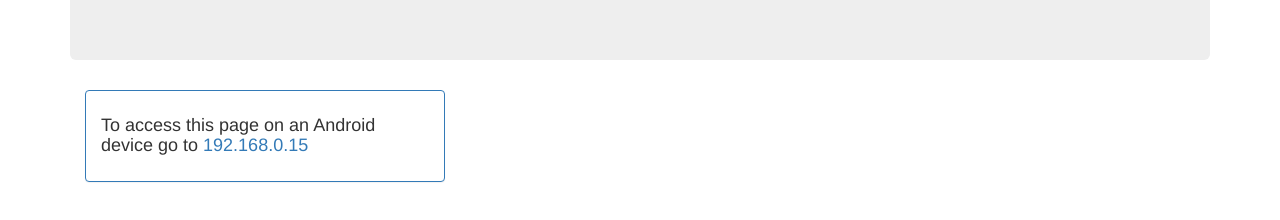
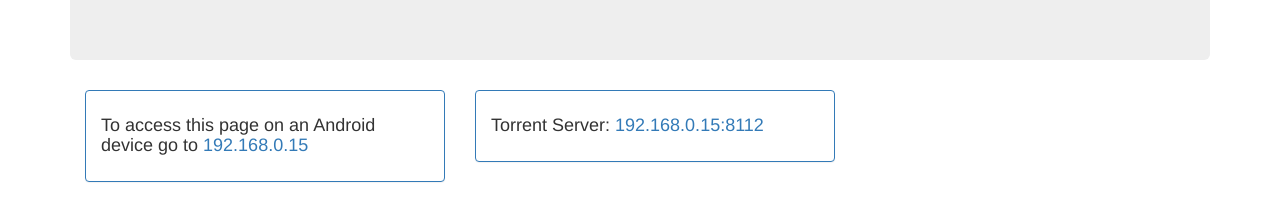
Before and after one commit to ericball1/homeSite, a plain HTML site: page index.html in a window 1280 px wide. Shown: the part 252-472 px from the top of the page. Drawn offline with nearby package versions, Linux system fonts and the light colour scheme.

Commit message:
Added torrent server information

```diff
--- a/index.html
+++ b/index.html
@@ -60,6 +60,13 @@
             </div>
           </div>
         </div>
+        <div class="col-sm-4">
+          <div class="panel panel-primary">
+            <div class="panel-body">
+              <h4>Torrent Server: <a href="http://192.168.0.15:8112" target="_blank">192.168.0.15:8112</a></h4>
+            </div>
+          </div>
+        </div>
       </div>
     </div>
 
```
